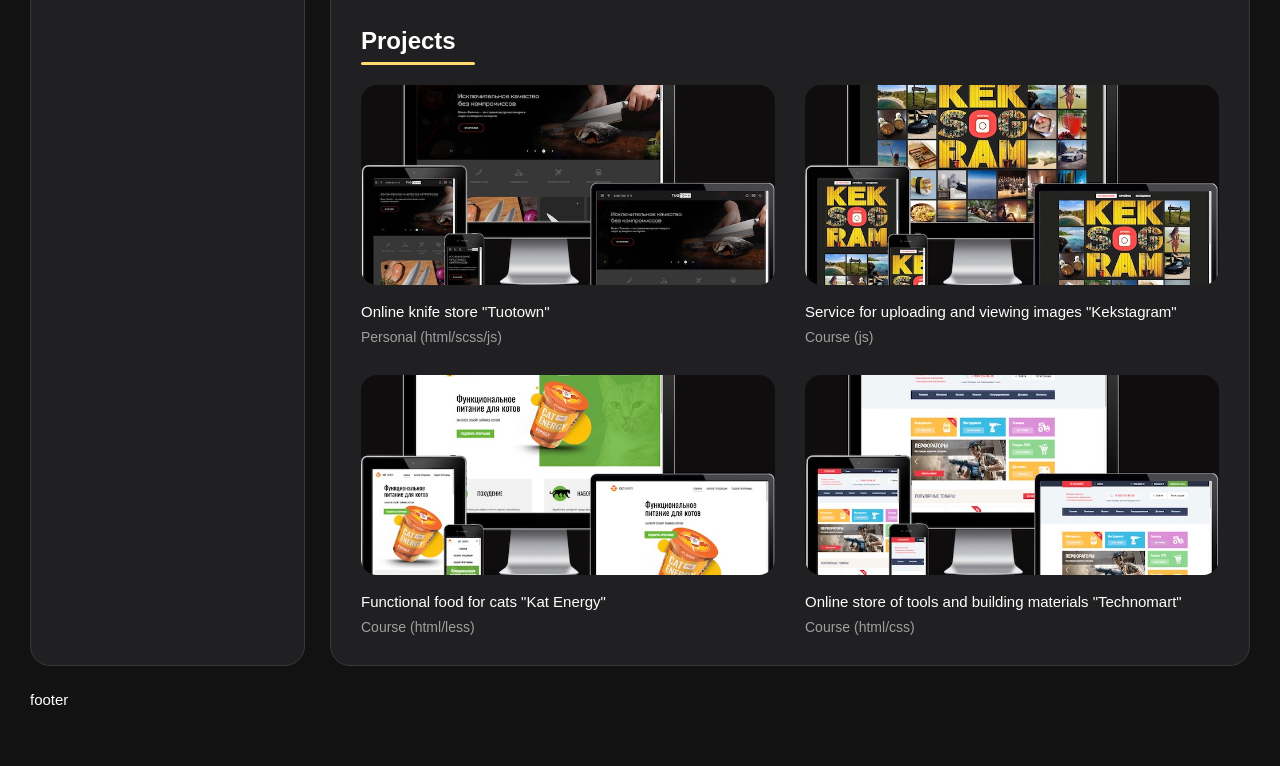
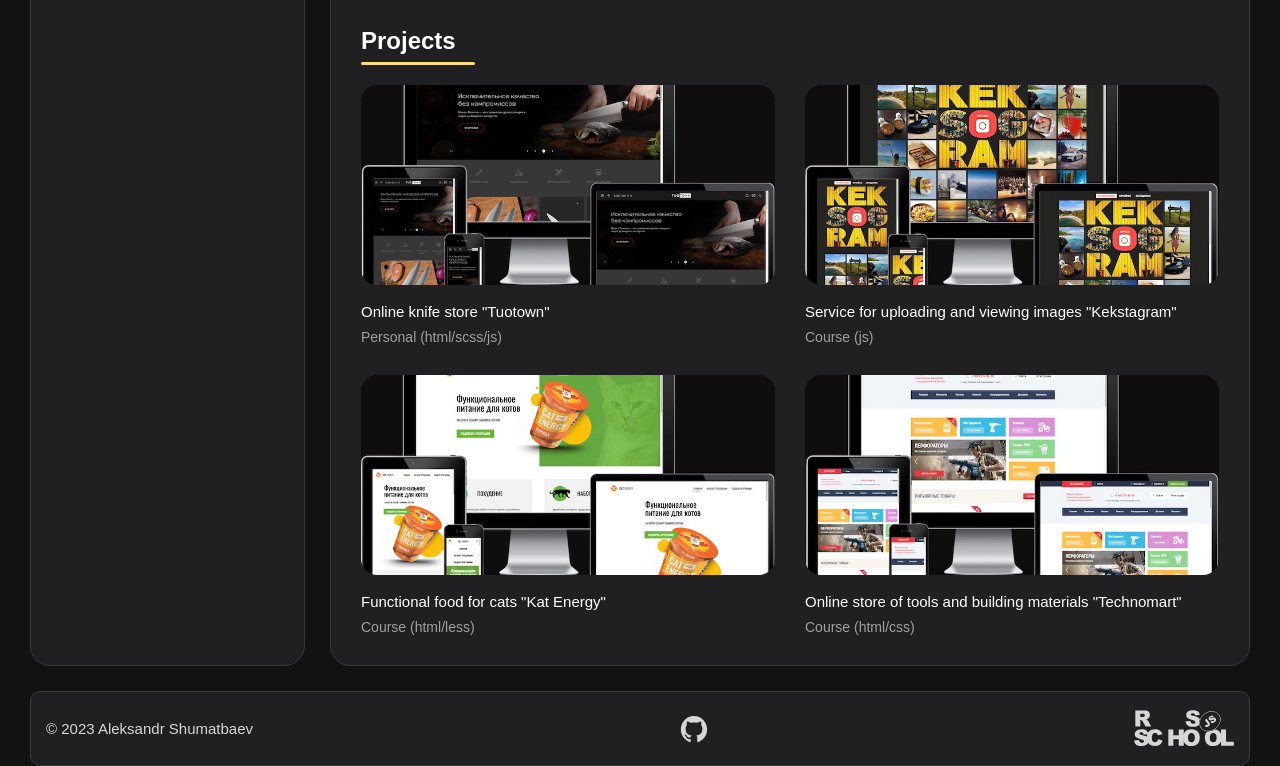
Before and after one commit to shums89/rsschool-cv, a plain HTML site: page index.html in a window 1280 px wide. Shown: the part 1595-2361 px from the top of the page. Before the commit the page ends 2303 px from the top, so only its background shows below. Drawn offline with nearby package versions, Linux system fonts and the light colour scheme; files whose address does not match are found by name.

Commit message:
feat: add footer

```diff
--- a/css/style.css
+++ b/css/style.css
@@ -199,7 +199,7 @@ section > h2:after {
 
 .nav {
   color: var(--light-gray);
-  background: var(--onyx);
+  background: var(--eerie-black);
   border: 1px solid var(--jet);
   border-radius: 10px;
 }
@@ -564,3 +564,47 @@ section > h2:after {
   font-size: 14px;
   font-weight: 300;
 }
+
+/* FOOTER */
+
+.footer__list {
+  color: var(--light-gray);
+  background: var(--eerie-black);
+  border: 1px solid var(--jet);
+  border-radius: 10px;
+  display: flex;
+  justify-content: space-between;
+  align-items: center;
+  gap: 20px;
+  padding: 10px 15px;
+}
+
+.footer__github-link {
+  display: flex;
+  align-items: center;
+  font-size: 30px;
+}
+
+.footer__item .footer__github-link {
+  margin-right: auto;
+}
+
+.footer__item:hover .footer__github-link {
+  color: var(--white);
+  transition: all 0.3s ease 0s;
+  font-size: 35px;
+}
+
+.footer__rsschool-link {
+  color: var(--white);
+}
+
+.footer__item:hover .footer__rsschool-link img {
+  transition: all 0.3s ease 0s;
+  transform: scale(1.1);
+}
+
+.footer__rsschool-link img {
+  max-width: 100px;
+  min-height: 50px;
+}
--- a/index.html
+++ b/index.html
@@ -269,7 +269,21 @@
   </main>
   <footer class="footer">
     <div class="footer__container">
-      footer
+      <ul class="footer__list">
+        <li class="footer__item">
+          <div class="footer__copyright">&copy; 2023 Aleksandr Shumatbaev</div>
+        </li>
+        <li class="footer__item">
+          <a class="footer__github-link" href="https://github.com/shums89" title="GitHub: @shums89" target="_blank">
+            <ion-icon name="logo-github" role="img" aria-label="logo github"></ion-icon>
+          </a>
+        </li>
+        <li class="footer__item">
+          <a class="footer__rsschool-link" href="https://rs.school/js" title="rsschool course" target="_blank">
+            <img src="assets/img/rs_school_js.svg" alt="Logo rsschool">
+          </a>
+        </li>
+      </ul>
     </div>
   </footer>
   <script type="module" src="https://unpkg.com/ionicons@5.5.2/dist/ionicons/ionicons.esm.js"></script>
```
Also changed, not shown: assets/img/rs_school_js.svg (added).
